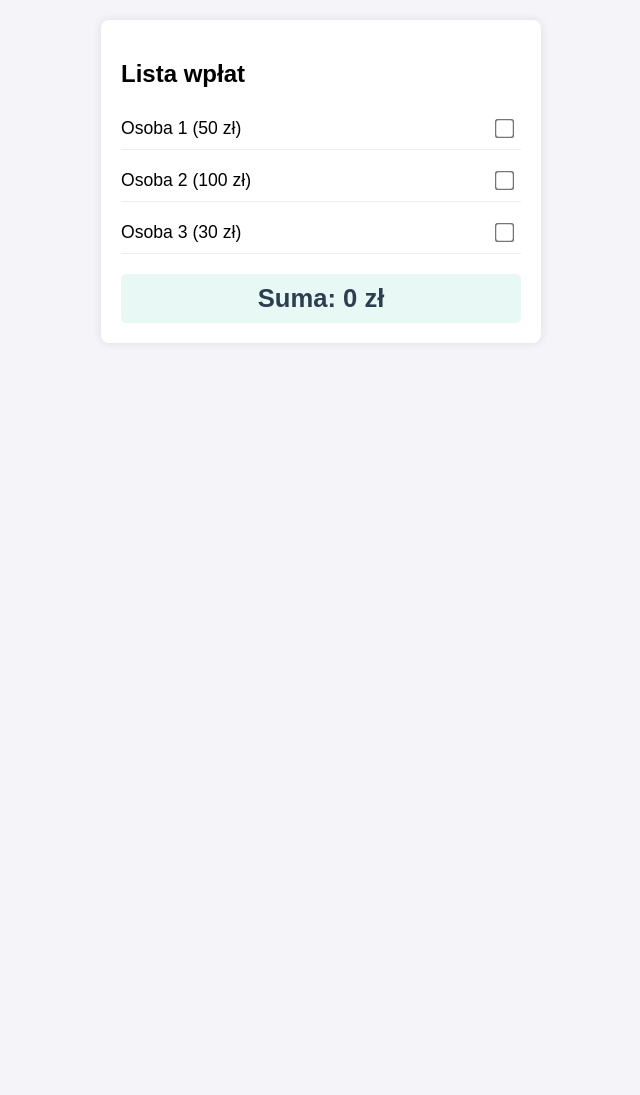
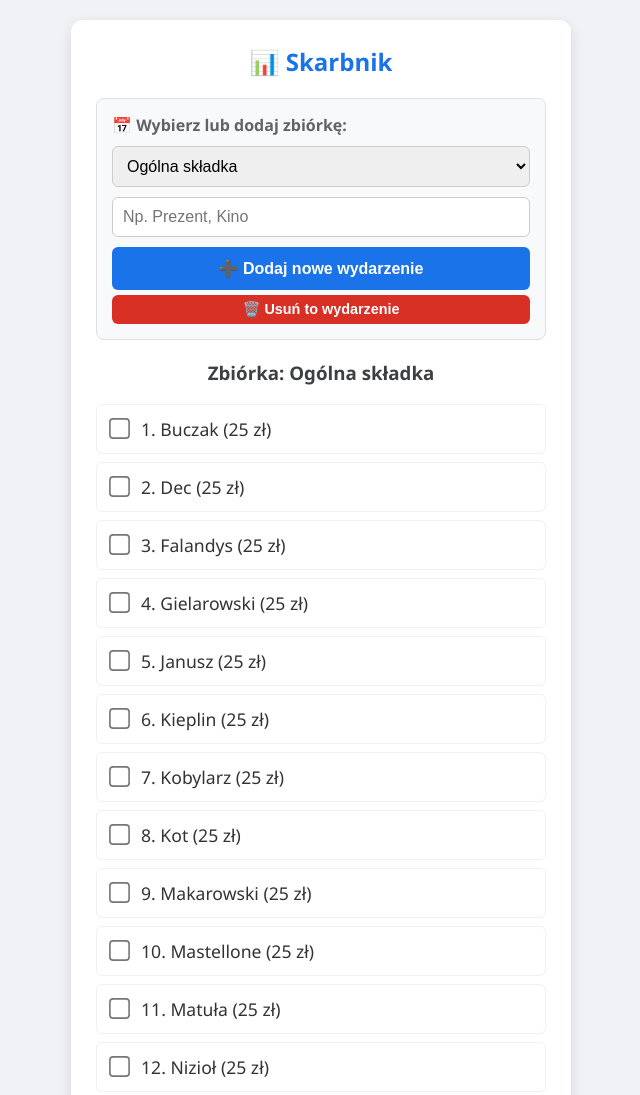
Before and after one commit to decopl76/Skarbnik, a plain HTML site: page index.html in a window 1280 px wide. Shown: the top 1095 px of the page, without its empty margins (319-959 px from the left). Before the commit the page ends 800 px from the top, so only its background shows below. Drawn offline with Linux system fonts and the light colour scheme.

Commit message:
index.html

```diff
--- a/index.html
+++ b/index.html
@@ -3,51 +3,128 @@
 <head>
     <meta charset="UTF-8">
     <meta name="viewport" content="width=device-width, initial-scale=1.0">
-    <title>Skarbnik</title>
+    <title>Skarbnik - Zarządzanie Składkami</title>
     <style>
-        body { font-family: Arial, sans-serif; margin: 20px; background-color: #f4f4f9; }
-        .container { max-width: 400px; background: white; padding: 20px; border-radius: 8px; box-shadow: 0 0 10px rgba(0,0,0,0.1); margin: auto; }
-        .person { display: flex; align-items: center; justify-content: space-between; margin-bottom: 10px; padding: 10px 0; border-bottom: 1px solid #eee; }
-        input[type="checkbox"] { transform: scale(1.5); cursor: pointer; margin-right: 10px; }
-        label { font-size: 1.1em; flex-grow: 1; }
-        .total { font-size: 1.6em; font-weight: bold; margin-top: 20px; color: #2c3e50; text-align: center; background: #e8f8f5; padding: 10px; border-radius: 5px; }
+        * { box-sizing: border-box; }
+        body { font-family: 'Segoe UI', Arial, sans-serif; margin: 0; padding: 20px; background-color: #f0f2f5; color: #333; }
+        .container { max-width: 500px; background: white; padding: 25px; border-radius: 12px; box-shadow: 0 4px 15px rgba(0,0,0,0.1); margin: auto; }
+        h2 { text-align: center; margin-top: 0; color: #1a73e8; }
+        .section { background: #f8f9fa; padding: 15px; border-radius: 8px; margin-bottom: 20px; border: 1px solid #e0e0e0; }
+        .section-title { font-weight: bold; margin-bottom: 10px; display: block; color: #5f6368; }
+        select, input[type="text"] { width: 100%; padding: 10px; margin-bottom: 10px; border: 1px solid #ccc; border-radius: 6px; font-size: 1em; }
+        button { width: 100%; padding: 12px; background-color: #1a73e8; color: white; border: none; border-radius: 6px; font-size: 1em; font-weight: bold; cursor: pointer; transition: background 0.2s; }
+        button:hover { background-color: #1557b0; }
+        .btn-delete { background-color: #d93025; margin-top: 5px; padding: 6px; font-size: 0.9em; }
+        .btn-delete:hover { background-color: #b31412; }
+        .person { display: flex; align-items: center; justify-content: space-between; margin-bottom: 8px; padding: 12px; background: #fff; border: 1px solid #f0f0f0; border-radius: 6px; }
+        input[type="checkbox"] { transform: scale(1.6); cursor: pointer; margin-right: 15px; }
+        label { font-size: 1.1em; flex-grow: 1; cursor: pointer; display: flex; align-items: center; }
+        .total { font-size: 1.5em; font-weight: bold; margin-top: 20px; color: #202124; text-align: center; background: #e8f0fe; padding: 15px; border-radius: 8px; border: 1px solid #aecbfa; }
+        .stats { font-size: 0.9em; color: #5f6368; text-align: center; margin-top: 5px; }
     </style>
 </head>
 <body>
-
 <div class="container">
-    <h2>Lista wpłat</h2>
-
-    <div class="person">
-        <label>Osoba 1 (50 zł)</label>
-        <input type="checkbox" class="payment-checkbox" data-amount="50" onchange="calculateTotal()">
+    <h2>📊 Skarbnik</h2>
+    <div class="section">
+        <span class="section-title">📅 Wybierz lub dodaj zbiórkę:</span>
+        <select id="event-select" onchange="switchEvent()"></select>
+        <input type="text" id="new-event-name" placeholder="Np. Prezent, Kino">
+        <button onclick="createNewEvent()">➕ Dodaj nowe wydarzenie</button>
+        <button onclick="deleteCurrentEvent()" class="btn-delete">🗑️ Usuń to wydarzenie</button>
     </div>
-
-    <div class="person">
-        <label>Osoba 2 (100 zł)</label>
-        <input type="checkbox" class="payment-checkbox" data-amount="100" onchange="calculateTotal()">
-    </div>
-
-    <div class="person">
-        <label>Osoba 3 (30 zł)</label>
-        <input type="checkbox" class="payment-checkbox" data-amount="30" onchange="calculateTotal()">
-    </div>
-
+    <h3 id="current-event-title" style="text-align: center; color: #3c4043;"></h3>
+    <div id="people-list"></div>
     <div class="total">Suma: <span id="total-amount">0</span> zł</div>
+    <div class="stats" id="total-stats">Zaznaczono osób: 0 z 23</div>
 </div>
-
 <script>
+const studentsList = [
+    "Buczak", "Dec", "Falandys", "Gielarowski", "Janusz",
+    "Kieplin", "Kobylarz", "Kot", "Makarowski", "Mastellone",
+    "Matuła", "Nizioł", "A Olechowski", "S Olechowski", "Piersiak",
+    "Pięknoś", "Pustkowski", "Rząsa", "Sondej", "Wawrzaszek",
+    "B Woś", "W Woś", "Zdeb"
+];
+const SKLADKA = 25;
+let appData = JSON.parse(localStorage.getItem('skarbnik_data')) || {
+    currentEvent: "Ogólna składka",
+    events: { "Ogólna składka": [] }
+};
+function saveData() { localStorage.setItem('skarbnik_data', JSON.stringify(appData)); }
+function renderEventSelect() {
+    const select = document.getElementById('event-select');
+    select.innerHTML = '';
+    Object.keys(appData.events).forEach(eventName => {
+        const option = document.createElement('option');
+        option.value = eventName;
+        option.innerText = eventName;
+        if(eventName === appData.currentEvent) option.selected = true;
+        select.appendChild(option);
+    });
+}
+function createNewEvent() {
+    const nameInput = document.getElementById('new-event-name');
+    const name = nameInput.value.trim();
+    if(name === "") return alert("Wpisz nazwę!");
+    if(appData.events[name]) return alert("Już istnieje!");
+    appData.events[name] = [];
+    appData.currentEvent = name;
+    nameInput.value = "";
+    saveData();
+    renderEventSelect();
+    loadCurrentEvent();
+}
+function deleteCurrentEvent() {
+    const current = appData.currentEvent;
+    if(Object.keys(appData.events).length <= 1) return alert("Musisz mieć min. jedno wydarzenie!");
+    if(confirm(`Usunąć zbiórkę: "${current}"?`)) {
+        delete appData.events[current];
+        appData.currentEvent = Object.keys(appData.events);
+        saveData();
+        renderEventSelect();
+        loadCurrentEvent();
+    }
+}
+function switchEvent() {
+    appData.currentEvent = document.getElementById('event-select').value;
+    saveData();
+    loadCurrentEvent();
+}
+function loadCurrentEvent() {
+    document.getElementById('current-event-title').innerText = "Zbiórka: " + appData.currentEvent;
+    const container = document.getElementById('people-list');
+    container.innerHTML = '';
+    const paidPeople = appData.events[appData.currentEvent] || [];
+    studentsList.forEach((person, index) => {
+        const isChecked = paidPeople.includes(person) ? "checked" : "";
+        const div = document.createElement('div');
+        div.className = 'person';
+        div.innerHTML = `<label for="p-${index}"><input type="checkbox" id="p-${index}" class="payment-checkbox" data-name="${person}" ${isChecked} onchange="updatePayment(this)">${index + 1}. ${person} (${SKLADKA} zł)</label>`;
+        container.appendChild(div);
+    });
+    calculateTotal();
+}
+function updatePayment(checkbox) {
+    const personName = checkbox.getAttribute('data-name');
+    let paidPeople = appData.events[appData.currentEvent];
+    if (checkbox.checked) {
+        if (!paidPeople.includes(personName)) paidPeople.push(personName);
+    } else {
+        appData.events[appData.currentEvent] = paidPeople.filter(name => name !== personName);
+    }
+    saveData();
+    calculateTotal();
+}
 function calculateTotal() {
-    let total = 0;
     const checkboxes = document.querySelectorAll('.payment-checkbox');
-    checkboxes.forEach(checkbox => {
-        if (checkbox.checked) {
-            total += parseFloat(checkbox.getAttribute('data-amount'));
-        }
-    });
-    document.getElementById('total-amount').innerText = total;
+    let count = 0;
+    checkboxes.forEach(checkbox => { if (checkbox.checked) count++; });
+    document.getElementById('total-amount').innerText = count * SKLADKA;
+    document.getElementById('total-stats').innerText = `Zaznaczono osób: ${count} z ${studentsList.length}`;
 }
+renderEventSelect();
+loadCurrentEvent();
 </script>
-
 </body>
 </html>
```
